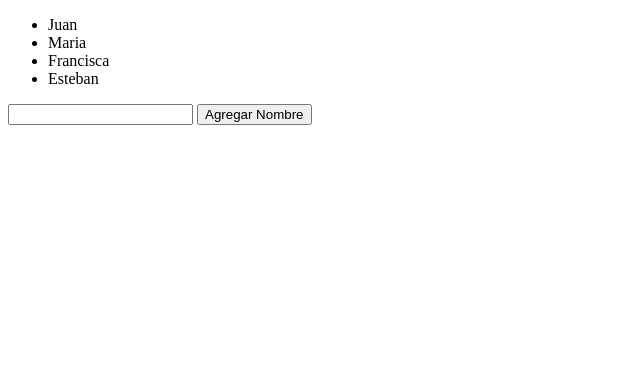
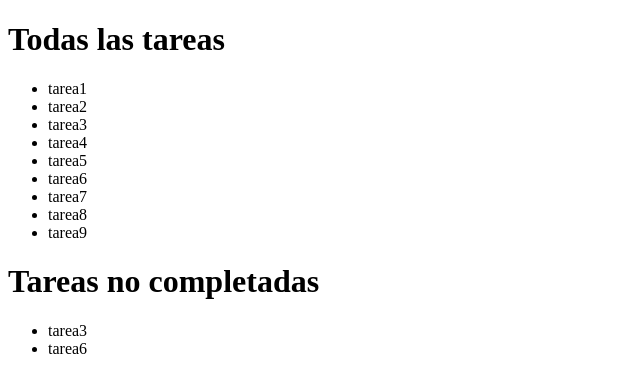
Before and after one commit to es7eban/curso-vue, a plain HTML site: page index.html in a window 1280 px wide. Shown: the whole page, without its empty margins (0-640 px from the left). Drawn offline with nearby package versions, Linux system fonts and the light colour scheme.

Commit message:
computed properties

```diff
--- a/index.html
+++ b/index.html
@@ -2,27 +2,19 @@
 <html>
     <head>
         <title></title>
-
-        <style>
-            .fuente-roja { color: red; }
-            .btn-azul { background: blue; }
-        </style>
     </head>
     <body>
 
         <div id="root">
+            <h1>Todas las tareas</h1>
             <ul>
-                <!-- <li v-for="nombre in nombres">{{ nombre }}</li> -->
-                <li v-for="nombre in nombres" v-text="nombre"></li>
+                <li v-for="tarea in tareas" v-text="tarea.descripcion"></li>
             </ul>
 
-            <input id="input" type="text" v-model="nuevoNombre" :class="fuenteRoja">
-            <button @click="agregaNombre" :title="title" :class="{ 'btn-azul': clickeado }">
-                Agregar Nombre
-            </button>
-            <!-- <button v-on:click="agregaNombre" v-bind:title="title" v-bind:class="fuenteRoja">
-                Agregar Nombre
-            </button> -->
+            <h1>Tareas no completadas</h1>
+            <ul>
+                <li v-for="tarea in tareasNoCompletas" v-text="tarea.descripcion"></li>
+            </ul>
         </div>
 
         <script src="https://cdn.jsdelivr.net/npm/vue/dist/vue.js"></script>
@@ -32,20 +24,26 @@
                 el: '#root',
 
                 data: {
-                    nuevoNombre: '',
-                    nombres: ['Juan', 'Maria', 'Francisca', 'Esteban'],
-                    title: 'Si haces click agregaras un nuevo valor a la lista',
-                    fuenteRoja: 'fuente-roja',
-                    clickeado: false
+                    tareas: [
+                        {descripcion: 'tarea1', completada: true},
+                        {descripcion: 'tarea2', completada: true},
+                        {descripcion: 'tarea3', completada: false},
+                        {descripcion: 'tarea4', completada: true},
+                        {descripcion: 'tarea5', completada: true},
+                        {descripcion: 'tarea6', completada: false},
+                        {descripcion: 'tarea7', completada: true},
+                        {descripcion: 'tarea8', completada: true},
+                        {descripcion: 'tarea9', completada: true},
+                    ]
                 },
 
-                methods: {
-                    // ES2015 sintaxis para definir metodo
-                    agregaNombre() {
-                        this.nombres.push(this.nuevoNombre);
+                computed: {
+                    tareasNoCompletas() {
+                        return this.tareas.filter(tarea => !tarea.completada);
 
-                        this.nuevoNombre = '';
-                        this.clickeado = true;
+                        // return this.tareas.filter(function (tarea) {
+                        //     !tarea.completada;
+                        // });
                     }
                 }
             })
```
